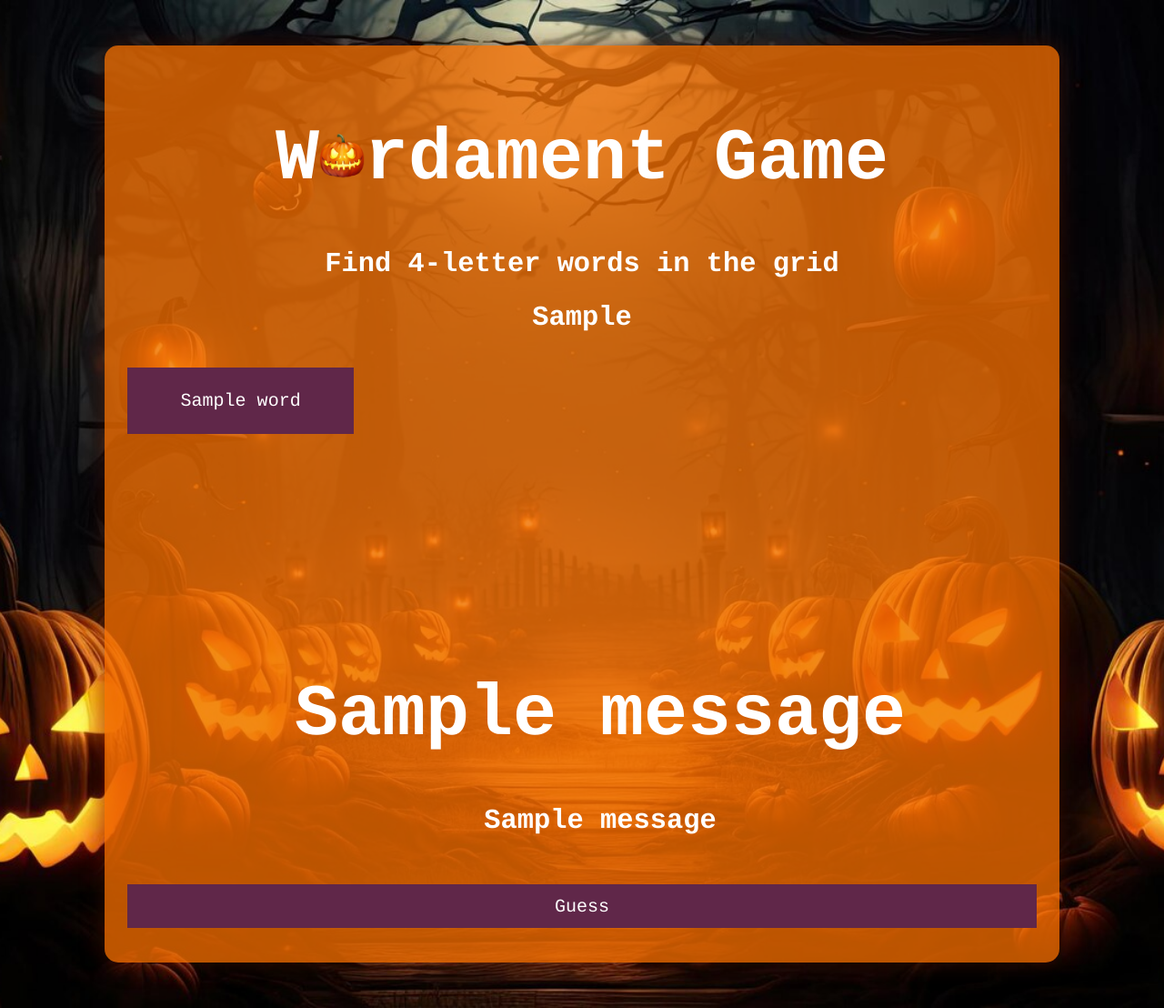
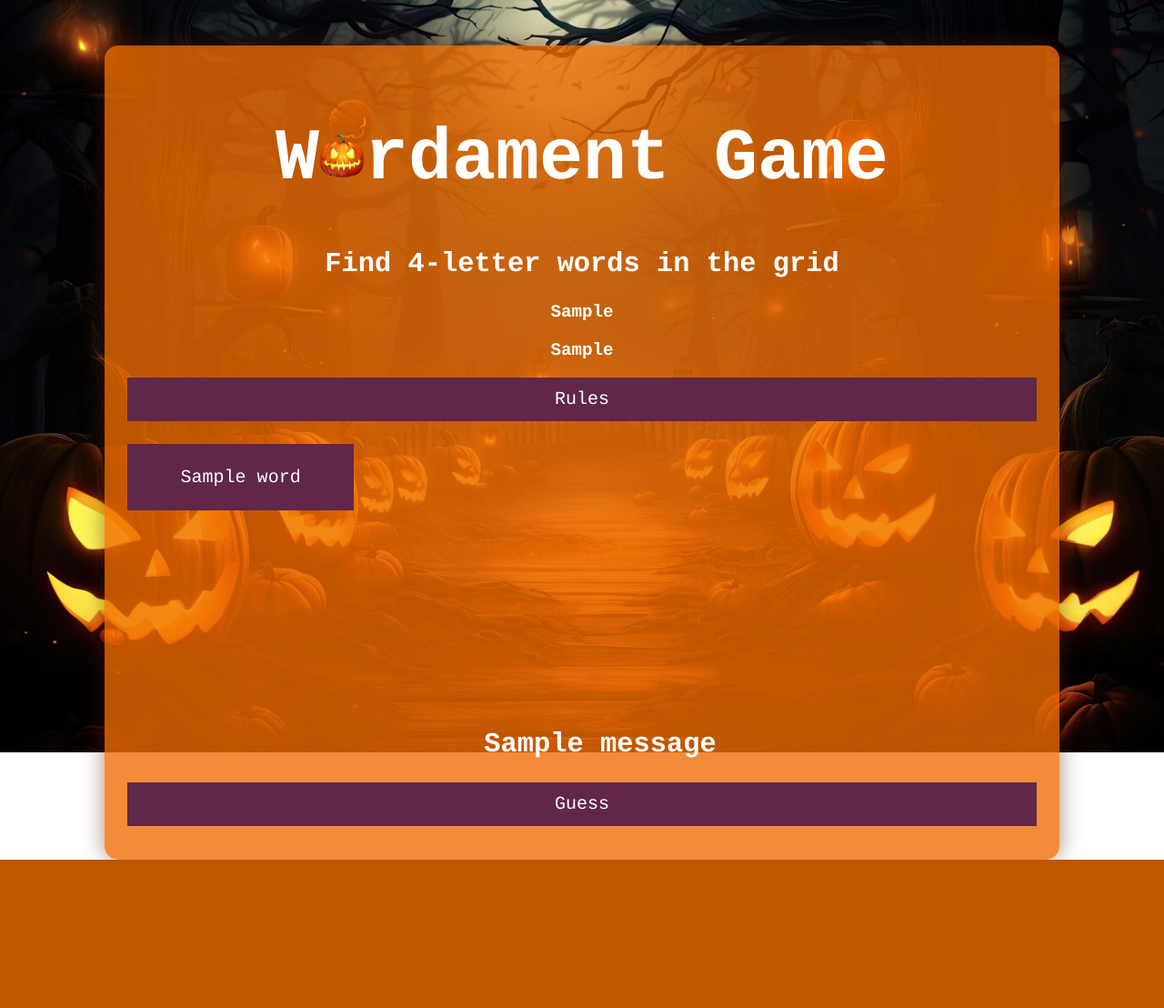
Before and after one commit to JoanLn/CPSC-8710-wordament, a Flask app: template templates/index.html in a window 1280 px wide. Shown: the whole page at 91% size. After the commit the page ends 945 px from the top, so only its background shows below. Run offline with Flask 3, Linux system fonts and the light colour scheme; the template is opened without the code that fills it: most values are stand-ins (such as "Sample title", 1, 10 or a date in 2020); one stand-in notice (Sample message) is shown; parts of the project's set-up code (start-up, migrations or seed data) failed here and were passed over.

Commit message:
[UI] UI update
	1. update UI of win/lost page
	2. add rules button to show the rules in alert box
	3. disable letter button after it being click
	4. modify the structure, click the letter button in part 1 won't
	   refresh the page.

```diff
--- a/app.py
+++ b/app.py
@@ -28,16 +28,23 @@
         self.all_valid_words = self.get_all_valid_words()
 
         self.word_label = ""
+        self.guessing_words = 20
 
         self.message_label = ""
 
         self.remaining_label = f"Words Remaining: {len(self.all_valid_words)}"
+        self.guessing_words_label = f"Words left to guess: {self.guessing_words}"
         self.quit = False
 
     def generate_grid(self):
         letters = "ABCDEFGHIJKLMNOPQRSTUVWXYZ"
         while True:
+            #grid = [[[j, i, random.choice(letters)] for i in range(4)] for j in range(4)]
             grid = [[random.choice(letters) for _ in range(4)] for _ in range(4)]
+            #for i in range(4):
+            #    for j in range(4):
+            #        grid[i][j] = [i, j, grid[i][j]]
+            #print(grid)
             valid_words = self.get_all_valid_words(grid)
             if len(valid_words) >= 50:  # Checking for grids with at least 50 valid words
                 return grid
@@ -89,7 +96,7 @@
         self.word_to_guess = random.choice(list(self.words))
         self.guessed_letters = set()
         self.wrong_guesses = 0
-        self.max_wrong_guesses = 3
+        self.max_wrong_guesses = 5
 
         self.word_display = ["_" if letter.isalpha() else letter for letter in self.word_to_guess]
         self.word_label = " ".join(self.word_display)
@@ -118,21 +125,27 @@
     #game.current_word.append(word_id)
     game.word_label += word_id
     flash(game.word_label, "word")
-    return render_template("index.html", remaining_words = game.remaining_label, grid = game.grid)
+    return render_template("index.html", remaining_words = game.remaining_label, grid = game.grid, guessing_words = game.guessing_words_label)
 
 @app.route("/guess", methods=["POST"])
 def submit_word():
     global game, game2
-    word = game.word_label
+    #word = game.word_label
+    print(f"submit_word")
+    #word = request.form["guess_word"]
+    word = request.form.get("guess_word_hidden")
     print(f"word: {word}")
     if word in game.all_valid_words:
         if word not in game.found_words:
             game.found_words.add(word)
             remaining_words = len(game.all_valid_words) - len(game.found_words)
+            word_left_to_guess = game.guessing_words - len(game.found_words)
             game.remaining_label= f"Words Remaining: {remaining_words}"
+            game.guessing_words_label = f"Words left to guess: {word_left_to_guess}"
             game.message_label = f"{word} is a valid word!"
-            flash(f"{word} is a valid word!", "message")
-            if len(game.found_words) == 3:
+            flash(f"{word} is a valid word! ", "message")
+
+            if len(game.found_words) == game.guessing_words:
                 game.message_label = "Congratulations! You won!"
                 flash("Congratulations! You won!", "message")
                 game2 = PasswordGame(game.found_words)
@@ -149,7 +162,7 @@
 
     reset_guess()
 
-    return render_template("index.html", remaining_words = game.remaining_label, grid = game.grid)
+    return render_template("index.html", remaining_words = game.remaining_label, grid = game.grid, guessing_words = game.guessing_words_label )
 
 def reset_guess():
     global game
@@ -168,7 +181,7 @@
     #print(game.all_valid_words)
     #print(game.word_label)
     #print(game.grid)
-    return render_template("index.html", remaining_words = game.remaining_label, grid = game.grid)
+    return render_template("index.html", remaining_words = game.remaining_label, grid = game.grid, guessing_words = game.guessing_words_label)
 
 @app.route("/key", methods=["POST"])
 def letter_click():
@@ -220,4 +233,4 @@
     start_game()
     #print(game.all_valid_words)
     #print(game.grid)
-    return render_template("index.html", remaining_words = game.remaining_label, grid = game.grid)
+    return render_template("index.html", remaining_words = game.remaining_label, grid = game.grid, guessing_words = game.guessing_words_label)
--- a/static/css/style.css
+++ b/static/css/style.css
@@ -1,3 +1,8 @@
+
+html{
+    height: 100%;
+    margin: 0;
+  }
 
 body {
     font-family: 'Arial', sans-serif;
@@ -7,6 +12,7 @@
     background-repeat: no-repeat;
     background-position: center;
     background-size: cover;
+    height: 100%;
 
     color: #ffffff;
 }
@@ -41,10 +47,17 @@
     color: #ffffff;
 }
 
-h2, h3 {
+h2 {
     font-family: Courier, monospace;
     text-align: center;
     font-size: 1.9em;
+    color: #ffffff;
+}
+
+h3 {
+    font-family: Courier, monospace;
+    text-align: center;
+    font-size: 1.2em;
     color: #ffffff;
 }
 
--- a/templates/index.html
+++ b/templates/index.html
@@ -9,27 +9,32 @@
 </head>
 
 <body>
+
     <div class="container">
         <h1>W<img src="/static/image/pumpkin.png" alt="o" width="50" height="50">rdament Game</h1>
         <h2 class="subfont">Find 4-letter words in the grid</h2>
 
-        <h2 class="subfont">{{ remaining_words }}</h2>
+        <h3 class="subfont">{{ remaining_words }}</h3>
+        <h3 class="subfont">{{ guessing_words }}</h3>
+
+        <button onclick="Rules()">Rules</button>
 
         <div class="wrapper">
-
             {% for word in grid %}
                 {% for w in word %}
-                        <form action="/enter" method="post">
-                            <button type="submit" name="word_id" value = "{{w}}" class="subfont">{{w}}</button>
-                        </form>
+                        <!--<form action="/enter" method="post">
+                            <button type="submit" name="word_id" onclick = "this.disable = true;" value = "{{w}}" class="subfont">{{w}}</button>
+                        </form>-->
+                        <button name="word_id" onclick="this.disabled = true; chooseLetter(this.value); " class="subfont" value = "{{w}}">{{w}}</button>
                 {% endfor %}
             {% endfor %}
 
         </div>
 
-        <h1> </h1>
-
-        {% with messages = get_flashed_messages(category_filter=["word"]) %}
+        <form action="/guess" method="post">
+            <h2><p id="guess_word" name="guess_word" value = ""></p></h2>
+            <input type="hidden" id="guess_word_hidden" name="guess_word_hidden" value = "" />
+        <!--{% with messages = get_flashed_messages(category_filter=["word"]) %}
             {% if messages %}
                 <ul class="flash">
                     {% for message in messages %}
@@ -37,7 +42,7 @@
                     {% endfor %}
                 </ul>
             {% endif %}
-        {% endwith %}
+        {% endwith %}-->
 
         {% with messages = get_flashed_messages(category_filter=["message"]) %}
             {% if messages %}
@@ -49,12 +54,30 @@
             {% endif %}
         {% endwith %}
 
-        <h1> </h1>
+        <h2> </h2>
 
-        <form action="/guess" method="post">
+        <!--<form action="/guess" method="post">-->
             <button type="submit" class="subfont">Guess</button>
         </form>
     </div>
+
+    <script>
+        function chooseLetter(letter){
+            word = document.getElementById("guess_word").innerHTML
+            let text1 = word.concat(letter);
+
+            document.getElementById("guess_word").innerHTML = text1;
+            document.getElementById("guess_word_hidden").value = text1;
+
+            this.disable = true;
+        }
+
+        function Rules() {
+            alert('     To create a word in Wordament, connect adjacent letters on the game board to form a word.\n \
+    Once you have formed a word, tap "Guess" button to submit it. The game will tell you it is valid or invalid.\n \
+    Try to find 20 words to get into next level.');
+        }
+    </script>
 </body>
 
 </html>
--- a/templates/password.html
+++ b/templates/password.html
@@ -37,7 +37,7 @@
                 </ul>
                 {%else%}
                 <ul class="flash">
-                    <h3>Wrong guesses: 0/3</h3>
+                    <h3>Wrong guesses: 0/5</h3>
               </ul>
             {% endif %}
 
```
